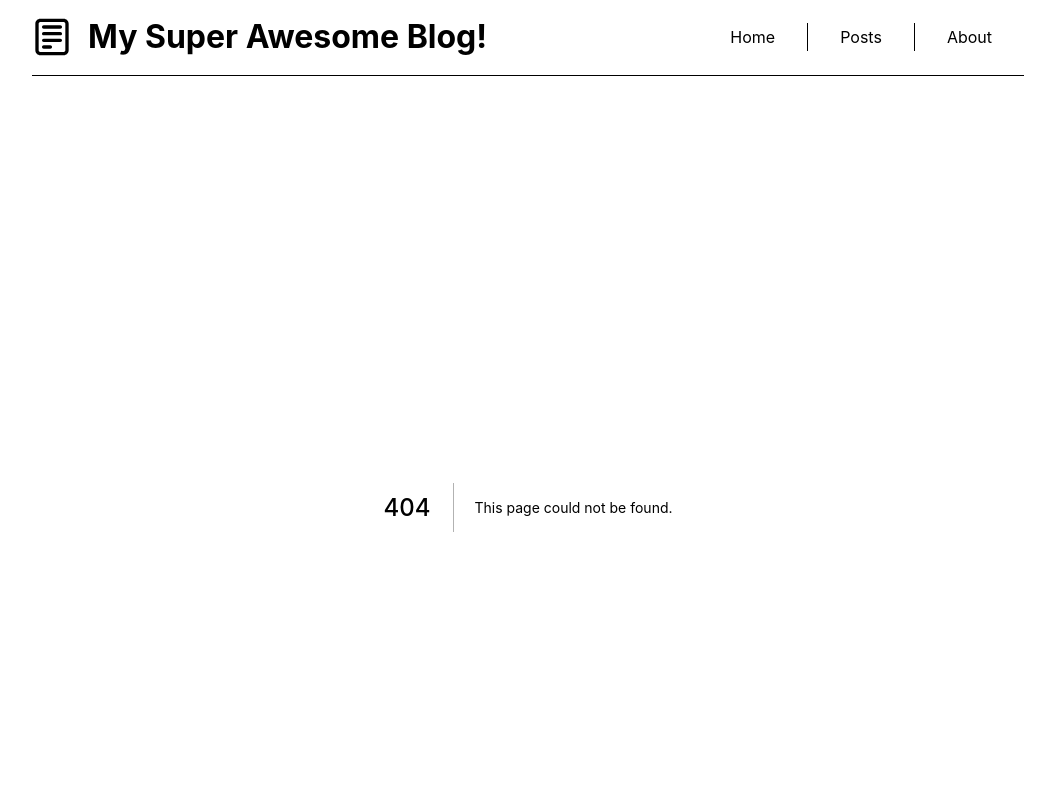
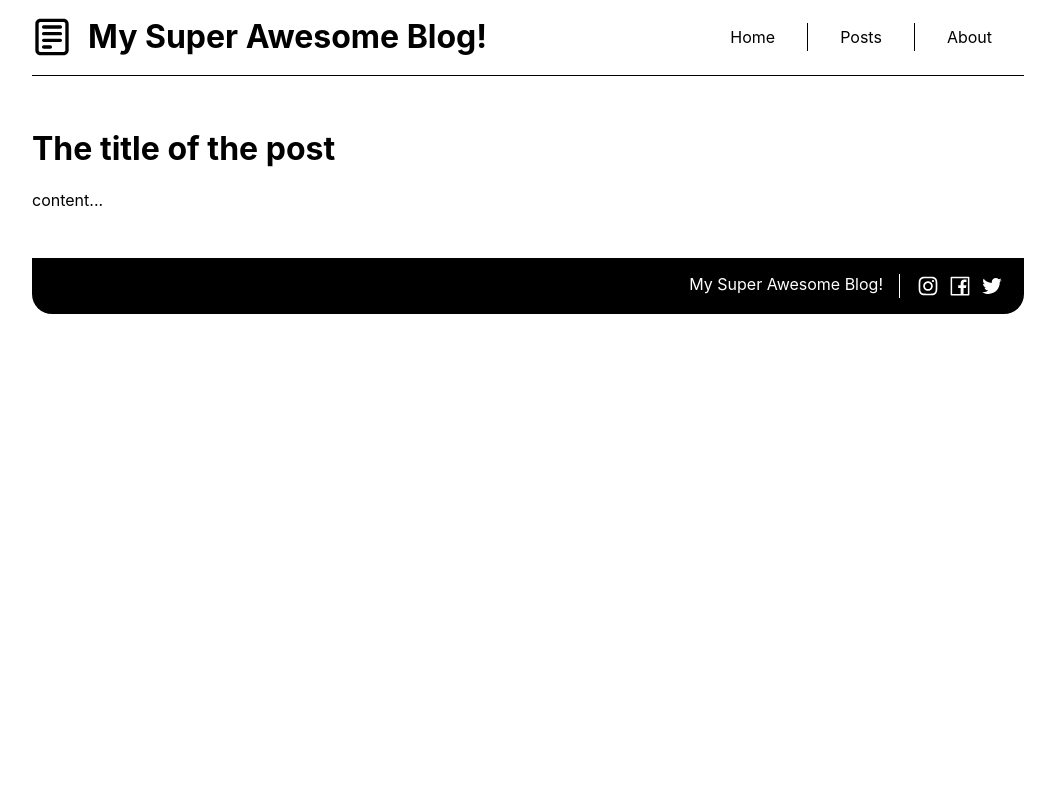
Before and after one commit to juanprq/blog-demo, a Next.js app: page /post in a window 1280 px wide. Before the commit this address had no page. Shown: the top 800 px of the page, without its empty margins (112-1167 px from the left). Built offline with nearby package versions, Linux system fonts and the light colour scheme.

Commit message:
adds post base empty post page

```diff
--- /dev/null
+++ b/pages/post.js
@@ -0,0 +1,13 @@
+import Head from 'next/head';
+
+const Post = () => (
+  <>
+    <Head>
+      <title>My Super Awesome Blog! - Post 1</title>
+    </Head>
+    <h1>The title of the post</h1>
+    <p>content...</p>
+  </>
+);
+
+export default Post;
```
